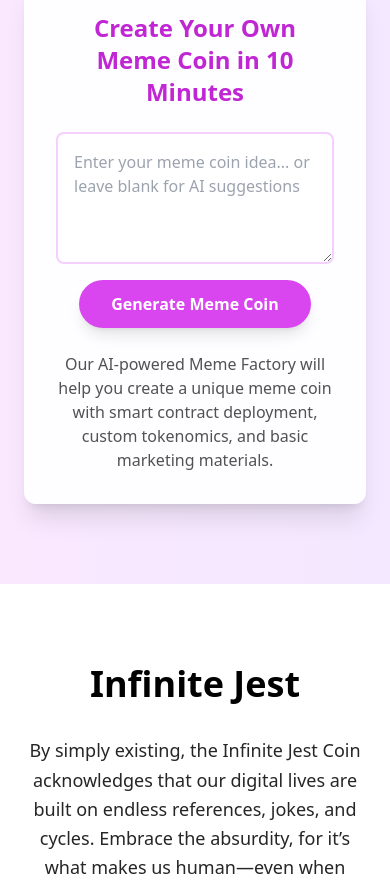
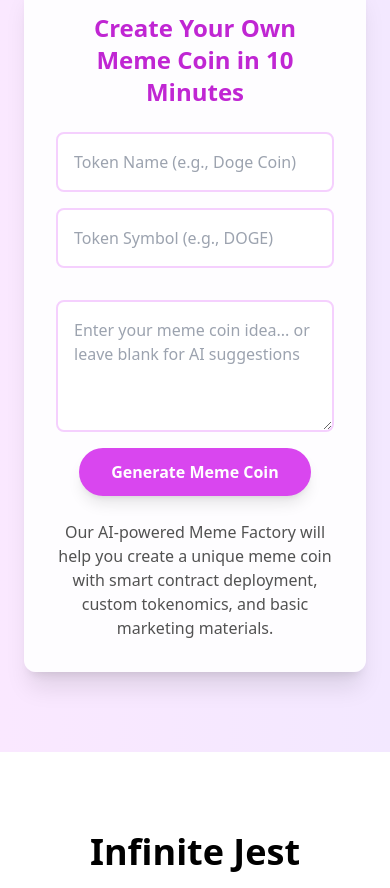
Before and after one commit to INFINITE-JEST-COIN/INFINITE-JEST-COIN-WEBSITE, a React (Vite) app: page / in a window 390 px wide. Shown: the part 3660-4548 px from the top of the page. Built offline with nearby package versions, Linux system fonts and the light colour scheme.

Commit message:
feat: add fields to meme factory

```diff
--- a/src/App.tsx
+++ b/src/App.tsx
@@ -11,6 +11,8 @@ function App() {
   const [showMemeFactory, setShowMemeFactory] = useState(false);
   const [memeIdea, setMemeIdea] = useState('');
   const [isGeneratingMeme, setIsGeneratingMeme] = useState(false);
+  const [memeName, setMemeName] = useState('');
+  const [memeSymbol, setMemeSymbol] = useState('');
 
   return (
     <div className="relative min-h-screen w-full bg-white text-black font-sans overflow-hidden">
@@ -391,6 +393,24 @@ function App() {
 
             <div className="space-y-6">
               <div className="flex flex-col items-center gap-4">
+                <div className="w-full grid grid-cols-1 md:grid-cols-2 gap-4 mb-4">
+                  <input
+                    type="text"
+                    value={memeName}
+                    onChange={(e) => setMemeName(e.target.value)}
+                    placeholder="Token Name (e.g., Doge Coin)"
+                    className="w-full p-4 border-2 border-fuchsia-200 rounded-lg focus:border-fuchsia-500 focus:ring-2 focus:ring-fuchsia-200 transition-all"
+                  />
+                  <input
+                    type="text"
+                    value={memeSymbol}
+                    onChange={(e) => setMemeSymbol(e.target.value.toUpperCase())}
+                    placeholder="Token Symbol (e.g., DOGE)"
+                    className="w-full p-4 border-2 border-fuchsia-200 rounded-lg focus:border-fuchsia-500 focus:ring-2 focus:ring-fuchsia-200 transition-all"
+                    maxLength={10}
+                  />
+                </div>
+
                 <textarea
                   value={memeIdea}
                   onChange={(e) => setMemeIdea(e.target.value)}
@@ -419,7 +439,7 @@ function App() {
         </div>
       </section>
 
-      {/* Add this modal for the Meme Factory */}
+      {/* Meme Factory Modal */}
       {showMemeFactory && (
         <motion.div
           className="fixed inset-0 z-50 flex items-center justify-center bg-black bg-opacity-90"
@@ -453,7 +473,7 @@ function App() {
                 <li>Smart contract generation</li>
                 <li>Tokenomics configuration</li>
                 <li>Logo and basic branding</li>
-                <li>Social media templates</li>
+                <li>Website creation</li>
               </ul>
             </div>
           </motion.div>
```
